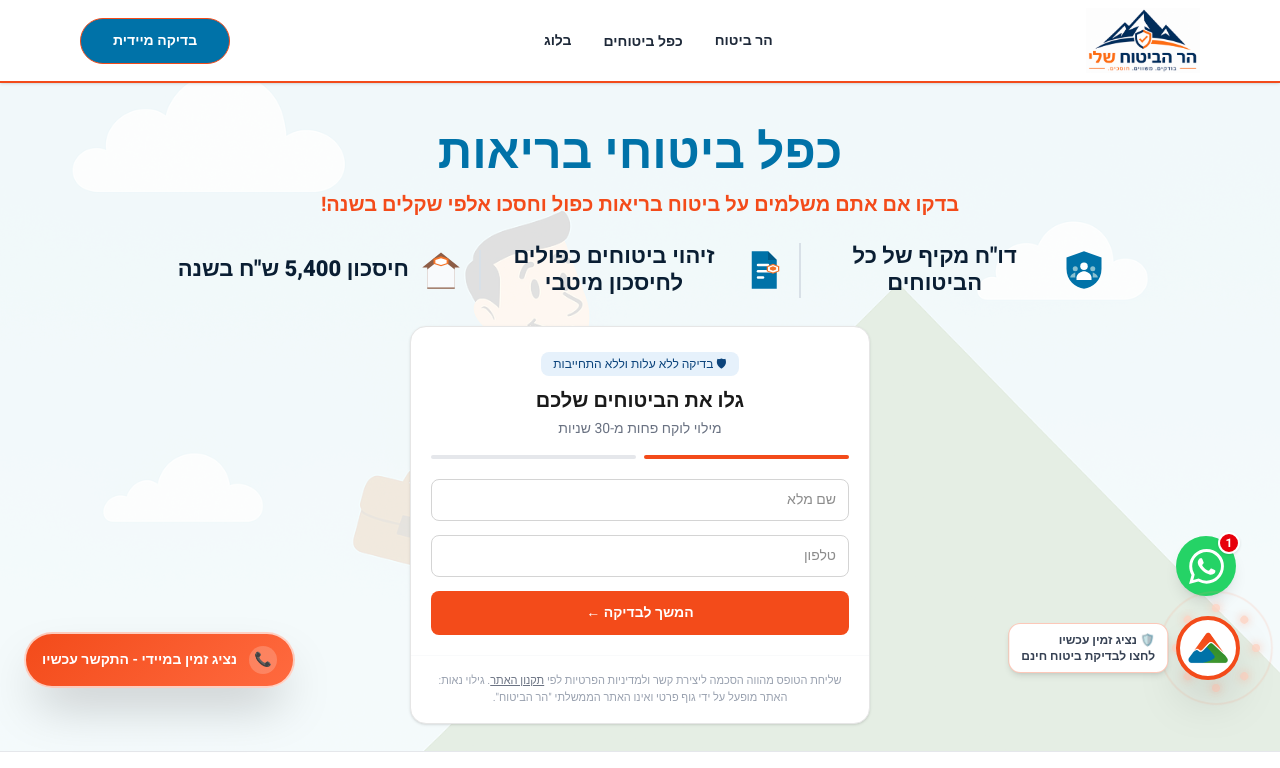
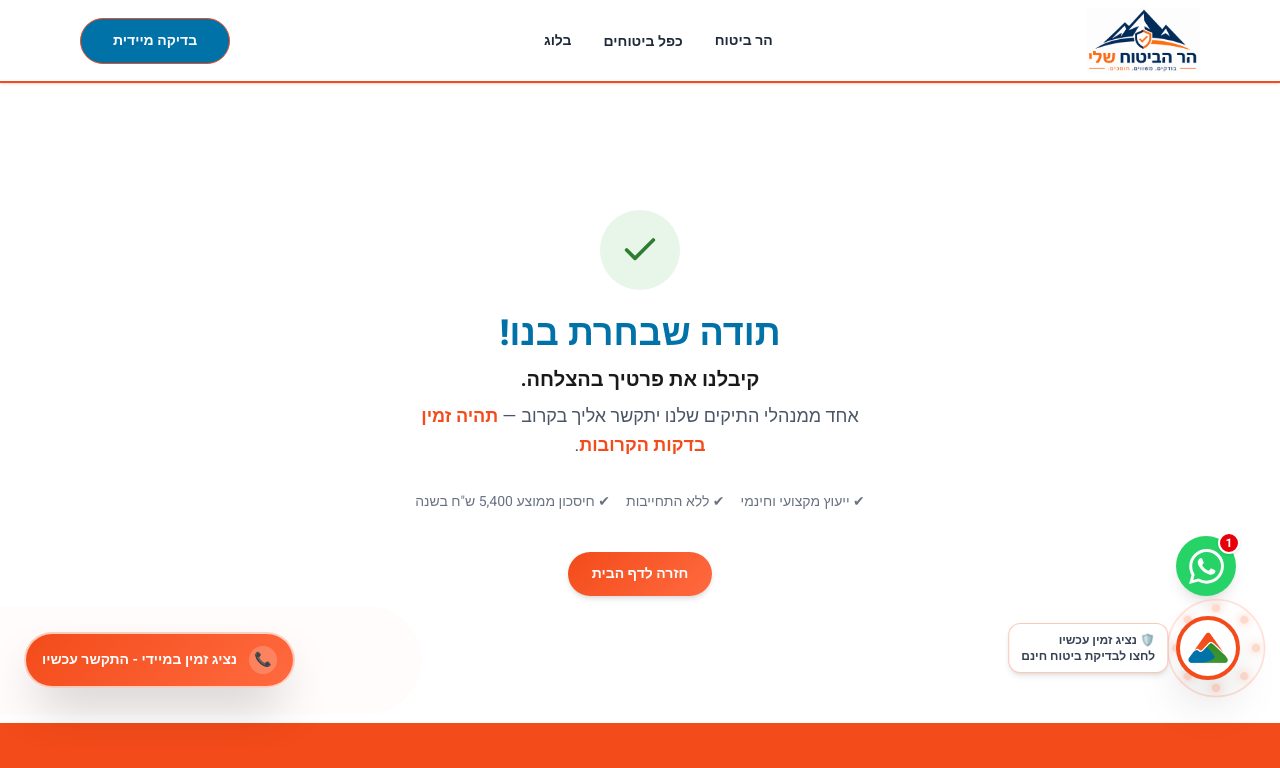
Before and after one commit to AsafGrinberg/harb, a Next.js app: page /thank-you in a window 1280 px wide. Shown: the top 768 px of the page. Built offline with nearby package versions, Linux system fonts and the light colour scheme.

Commit message:
Add thank-you page and redirect lead form after submit

```diff
--- /dev/null
+++ b/src/app/thank-you/page.tsx
@@ -0,0 +1,80 @@
+import type { Metadata } from "next";
+import Link from "next/link";
+import Header from "@/components/Header";
+import Footer from "@/components/Footer";
+
+export const metadata: Metadata = {
+  title: "תודה שבחרת בנו | הר ביטוח",
+  description: "פרטיך התקבלו בהצלחה. אחד ממנהלי התיקים שלנו יחזור אליך בקרוב.",
+  robots: { index: false, follow: false },
+};
+
+export default function ThankYouPage() {
+  return (
+    <>
+      <Header />
+      <main
+        className="min-h-[80vh] flex flex-col items-center justify-center px-4 py-16 text-center"
+        dir="rtl"
+      >
+        {/* Icon */}
+        <div
+          className="flex items-center justify-center w-20 h-20 rounded-full mb-6"
+          style={{ backgroundColor: "#E8F5E9" }}
+        >
+          <svg
+            viewBox="0 0 24 24"
+            className="w-10 h-10"
+            fill="none"
+            stroke="#2E7D32"
+            strokeWidth="2.2"
+            strokeLinecap="round"
+            strokeLinejoin="round"
+            aria-hidden="true"
+          >
+            <path d="M20 6L9 17l-5-5" />
+          </svg>
+        </div>
+
+        {/* Heading */}
+        <h1
+          className="text-3xl md:text-4xl font-extrabold mb-3"
+          style={{ color: "#0072A8" }}
+        >
+          תודה שבחרת בנו!
+        </h1>
+
+        {/* Sub-message */}
+        <p
+          className="text-lg md:text-xl font-semibold mb-2 max-w-lg"
+          style={{ color: "#1a1a1a" }}
+        >
+          קיבלנו את פרטיך בהצלחה.
+        </p>
+        <p
+          className="text-base md:text-lg text-gray-600 max-w-md mb-8 leading-relaxed"
+        >
+          אחד ממנהלי התיקים שלנו יתקשר אליך בקרוב —{" "}
+          <span className="font-bold text-[#F34B1A]">תהיה זמין בדקות הקרובות</span>.
+        </p>
+
+        {/* Trust strip */}
+        <div className="flex flex-wrap justify-center gap-4 mb-10 text-sm text-gray-500">
+          <span>✔ ייעוץ מקצועי וחינמי</span>
+          <span>✔ ללא התחייבות</span>
+          <span>✔ חיסכון ממוצע 5,400 ש&quot;ח בשנה</span>
+        </div>
+
+        {/* Back to home */}
+        <Link
+          href="/"
+          className="inline-flex items-center gap-2 px-6 py-3 rounded-full text-white font-bold text-sm shadow-md hover:scale-105 transition-transform"
+          style={{ background: "linear-gradient(135deg,#F34B1A 0%,#ff6a3f 100%)" }}
+        >
+          חזרה לדף הבית
+        </Link>
+      </main>
+      <Footer />
+    </>
+  );
+}
--- a/src/components/LeadForm.tsx
+++ b/src/components/LeadForm.tsx
@@ -1,5 +1,6 @@
 "use client";
 import { useState } from "react";
+import { useRouter } from "next/navigation";
 import { CircleHelp, Loader2 } from "lucide-react";
 
 const WEBHOOK = "https://hook.eu2.make.com/9f3wrh3omt22solb5xy4meoo32nv76vr";
@@ -44,8 +45,8 @@ const SELECT_CLS =
   "flex-1 border border-[#d4d4d4] rounded-lg px-2 py-2.5 text-sm text-center bg-white outline-none transition focus:border-[#F34B1A] focus:ring-2 focus:ring-[#F34B1A]/10";
 
 export default function LeadForm() {
+  const router = useRouter();
   const [step, setStep] = useState(1);
-  const [done, setDone] = useState(false);
   const [loading, setLoading] = useState(false);
   const [data, setData] = useState<FormData>({
     name: "", phone: "", id: "", issueDay: "", issueMonth: "", issueYear: "",
@@ -120,7 +121,7 @@ export default function LeadForm() {
         throw new Error("Lead submit failed");
       }
 
-      setDone(true);
+      router.push("/thank-you");
     } catch {
       setErr2("אירעה שגיאה, נסו שוב");
     } finally {
@@ -148,17 +149,8 @@ export default function LeadForm() {
         </div>
       </div>
 
-      {/* Done */}
-      {done && (
-        <div className="px-5 pb-6 text-center">
-          <div className="w-14 h-14 rounded-full bg-green-50 text-green-700 flex items-center justify-center text-3xl font-bold mx-auto mb-3">✓</div>
-          <h3 className="text-lg font-semibold text-[#1a1a1a] mb-1">קיבלנו את הפנייה</h3>
-          <p className="text-sm text-gray-500">נציג יחזור אליכם תוך שעות ספורות</p>
-        </div>
-      )}
-
       {/* Step 1 */}
-      {!done && step === 1 && (
+      {step === 1 && (
         <div className="px-5 pb-2">
           <div className="mb-3.5">
             <input type="text" placeholder="שם מלא" autoComplete="name"
@@ -180,7 +172,7 @@ export default function LeadForm() {
       )}
 
       {/* Step 2 */}
-      {!done && step === 2 && (
+      {step === 2 && (
         <div className="px-5 pb-2">
           <div className="mb-3.5">
             <input type="text" inputMode="numeric" maxLength={9} placeholder="תעודת זהות" autoComplete="off" dir="ltr"
@@ -233,7 +225,7 @@ export default function LeadForm() {
       )}
 
       {/* Legal */}
-      {!done && (
+      {(
         <p className="text-[11px] text-gray-400 text-center px-5 py-4 leading-relaxed border-t border-gray-50 mt-1">
           שליחת הטופס מהווה הסכמה ליצירת קשר ולמדיניות הפרטיות לפי{" "}
           <a href="/terms" className="text-gray-500 underline" target="_blank" rel="noopener noreferrer">תקנון האתר</a>.{" "}
```
